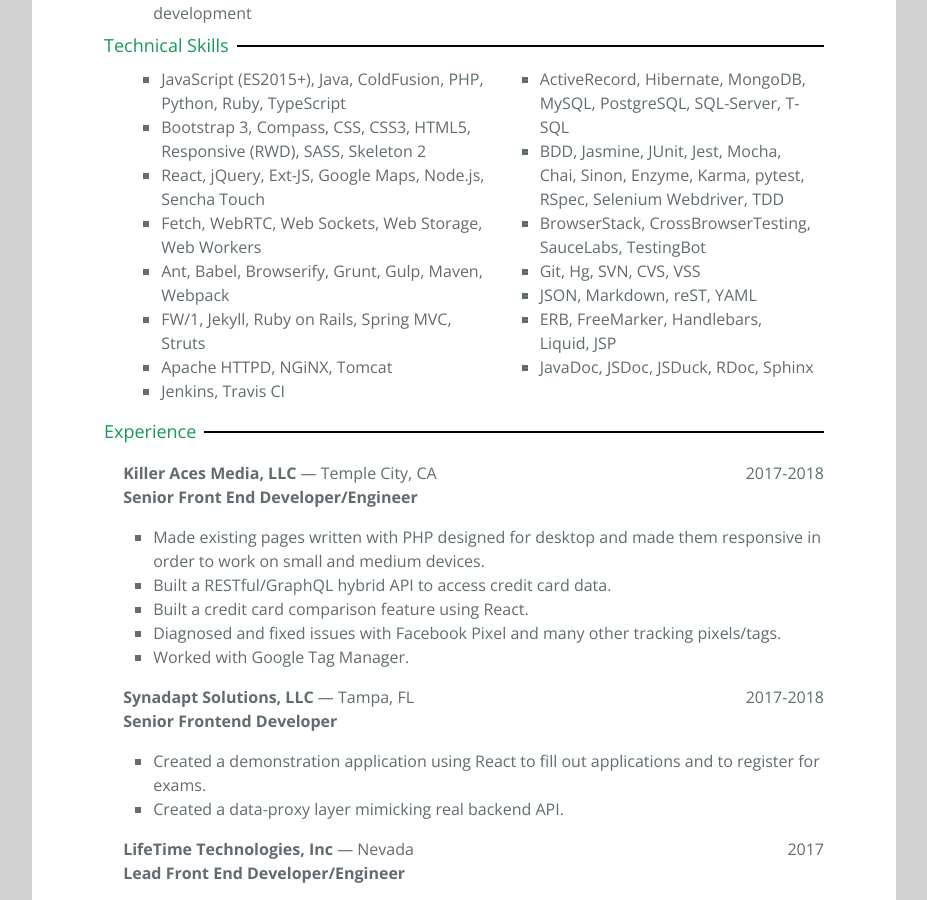
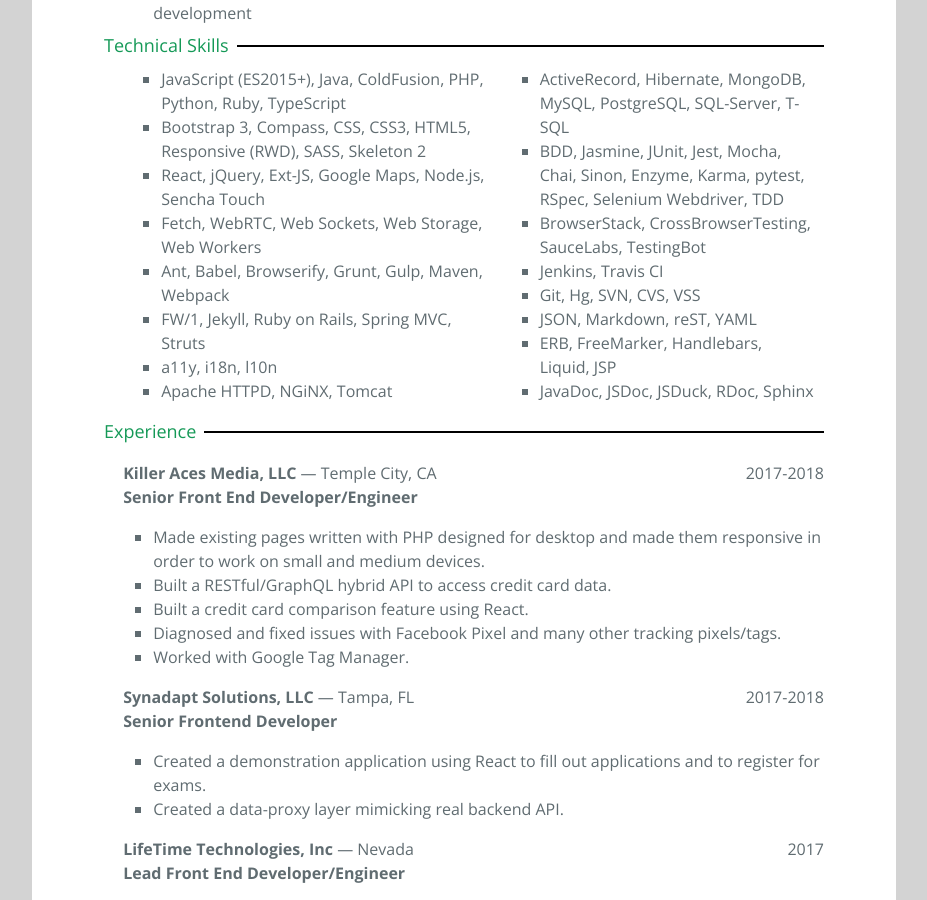
Before and after one commit to dhurlburtusa/dhurlburtusa.github.io, a Jekyll site: the page built from resume/index.html, in a window 1280 px wide and 900 px high, scrolled down 1033 px. Shown: the whole window, without its empty margins (176-1103 px from the left). Built offline with Jekyll 4.4.1, drawn with Linux system fonts in a browser that asks for light colours.

Commit message:
Update Skills Section

```diff
--- a/resume/index.html
+++ b/resume/index.html
@@ -156,8 +156,8 @@
                 <li>Fetch, WebRTC, Web Sockets, Web Storage, Web Workers</li>
                 <li>Ant, Babel, Browserify, Grunt, Gulp, Maven, Webpack</li>
                 <li>FW/1, Jekyll, Ruby on Rails, Spring MVC, Struts</li>
+                <li>a11y, i18n, l10n</li>
                 <li>Apache HTTPD, NGiNX, Tomcat</li>
-                <li>Jenkins, Travis CI</li>
               </ul>
             </td>
             <td>
```
Also changed, not shown: other parts of resume/index.html (+1 -0 lines).
